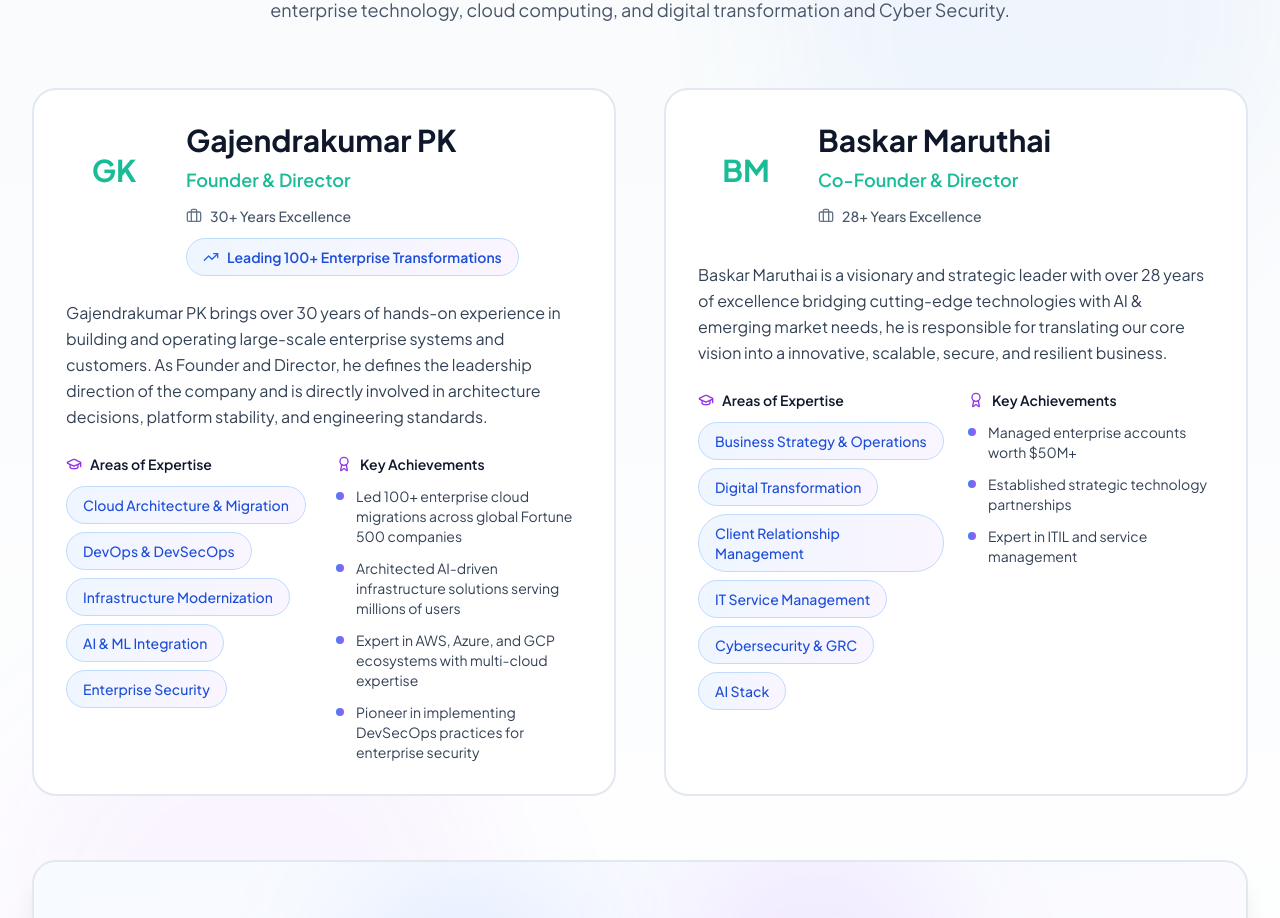
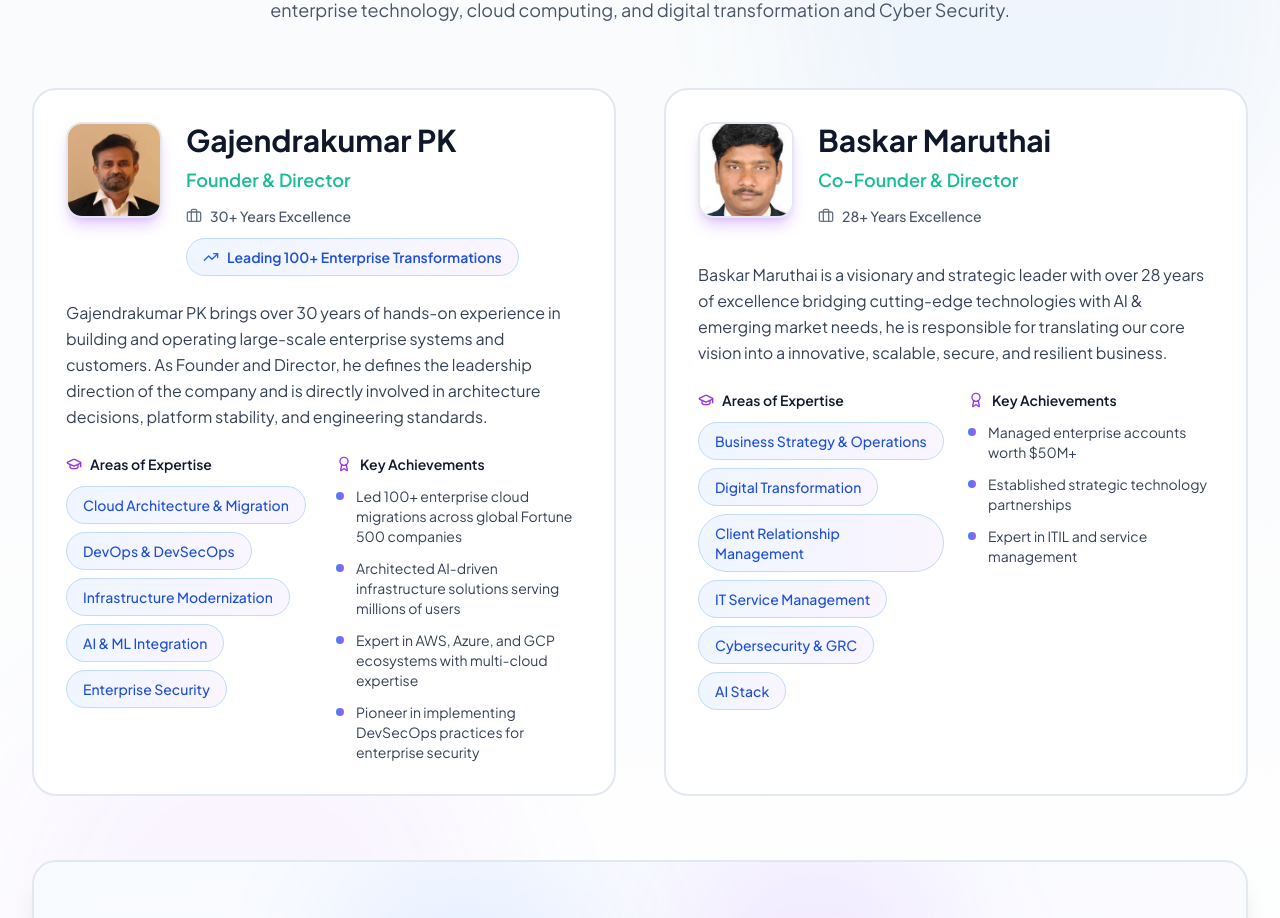
Before and after one commit to baskarmaruthai76-create/vi-3, a React (Vite) app: page /about in a window 1280 px wide. Shown: the part 4780-5698 px from the top of the page. Built offline with nearby package versions, Linux system fonts and the light colour scheme; the HTML template or start-up script is replaced by a standard one.

Commit message:
update_profile

```diff
--- a/src/components/Founders.tsx
+++ b/src/components/Founders.tsx
@@ -1,6 +1,8 @@
 import React, { useEffect, useRef, useState } from 'react';
 import { motion, useInView } from 'framer-motion';
 import { Briefcase, GraduationCap, Award, Sparkles, TrendingUp } from 'lucide-react';
+import gkphoto from "@/assets/founder/gkphoto.jpeg";
+import baskarphoto from "@/assets/founder/baskarphoto.jpeg";
 
 const StaggerContainer = ({ children, className }) => {
   return (
@@ -183,10 +185,12 @@ const StatItem = ({ value, suffix, label, sublabel, delay }) => {
                   {/* Header */}
                   <div className={`flex flex-col md:flex-row items-start gap-6 mb-6 relative z-10`}>
                     <div className="relative mx-auto sm:mx-0">
-                      <div className="w-24 h-24 rounded-2xl bg-transparent  flex items-center justify-center flex-shrink-0  shadow-purple-500/30 group-hover:shadow-purple-500/50 transition-all duration-300 group-hover:scale-105">
-                        <span className="text-3xl font-bold text-primary">
-                           {founder.name === "Gajendrakumar PK" ? "GK" : "BM"}
-                        </span>
+                      <div className="w-24 h-24 rounded-2xl overflow-hidden flex-shrink-0 shadow-lg shadow-purple-500/30 group-hover:shadow-purple-500/50 transition-all duration-300 group-hover:scale-105 border-2 border-slate-200 group-hover:border-purple-300">
+                        <img
+                          src={founder.name === "Gajendrakumar PK" ? gkphoto : baskarphoto}
+                          alt={founder.name}
+                          className="w-full h-full object-cover"
+                        />
                       </div>
                       {/* Pulse ring */}
                       {/* <div className="absolute inset-0 rounded-2xl bg-gradient-to-br from-blue-500 via-purple-500 to-pink-500 opacity-0 group-hover:opacity-30 animate-ping" /> */}
```
Also changed, not shown: src/assets/founder/baskarphoto.jpeg (added), src/assets/founder/gkphoto.jpeg (added).
